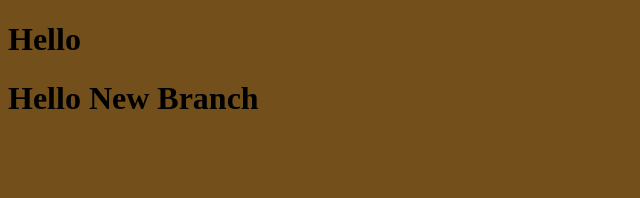
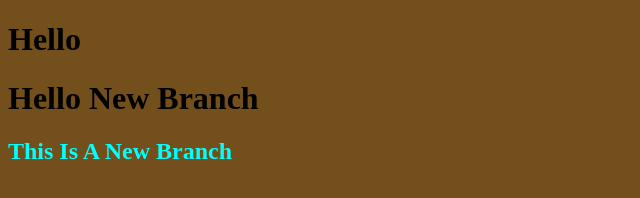
Before and after one commit to ahmess46/project, a plain HTML site: page index.html in a window 1280 px wide. Shown: the whole page, without its empty margins (0-640 px from the left). Drawn offline with Linux system fonts and the light colour scheme.

Commit message:
Edit Via ahmed Branch

```diff
--- a/index.html
+++ b/index.html
@@ -10,6 +10,8 @@
 <body>
     <h1>Hello</h1>
     <h1>Hello New Branch </h1>
+    <h2>This Is A New Branch</h2>
+
 
 
     <script src="app.js"></script>
--- a/style.css
+++ b/style.css
@@ -4,3 +4,6 @@ h1 {
 body{
     background: rgb(114, 79, 27);
 }
+h2{
+    color: aqua;
+}
```
